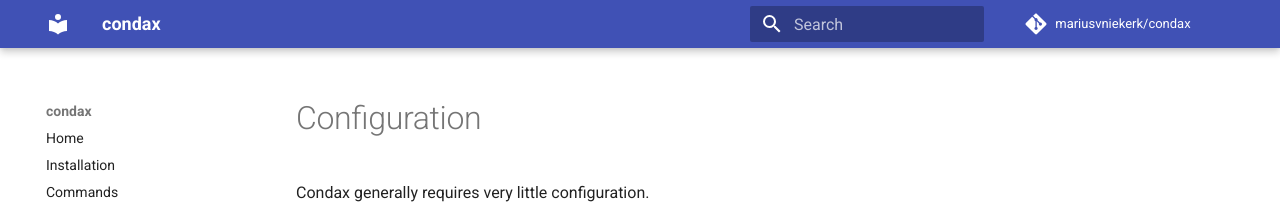
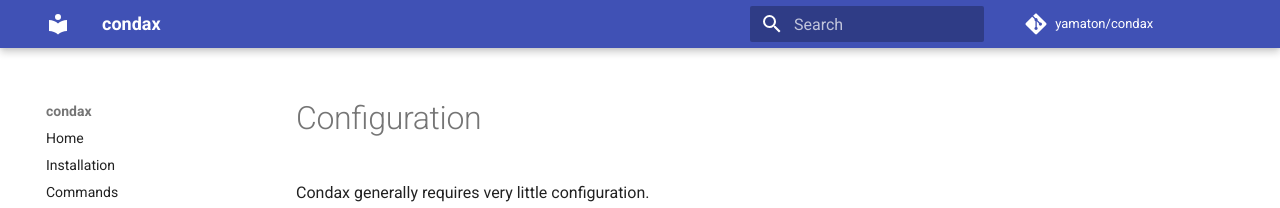
Before and after one commit to mariusvniekerk/condax, an MkDocs documentation site: the page built from docs/config.md, in a window 1280 px wide. Shown: the top 208 px of the page. Built offline with MkDocs 1.6.1 and Material for MkDocs 9.7.7, drawn with Linux system fonts in a browser that asks for light colours; comment, search, counter and statistics services are not loaded.

```diff
--- a/mkdocs.yml
+++ b/mkdocs.yml
@@ -3,8 +3,8 @@
 
 theme:
   name: "material"
-repo_name: mariusvniekerk/condax
-repo_url: https://github.com/mariusvniekerk/condax
+repo_name: yamaton/condax
+repo_url: https://github.com/yamaton/condax
 
 nav:
   - Home: "index.md"
```
Also changed, not shown: 1 other file.
